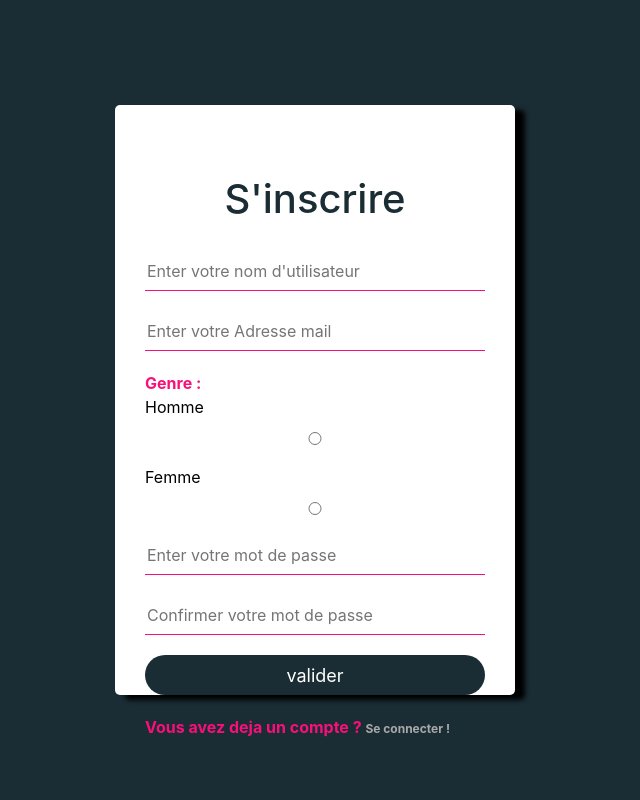
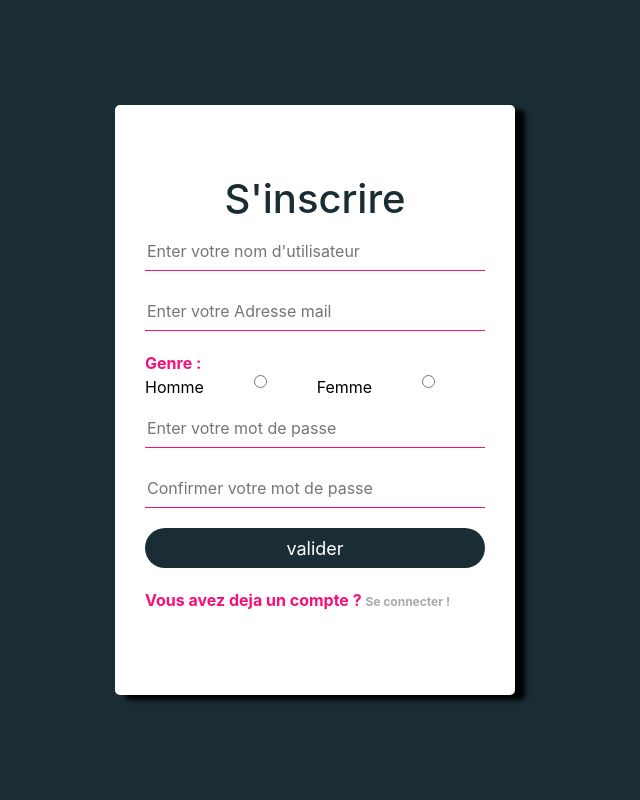
Before and after one commit to Nirdeo/LiveQuestion, a PHP site: page /inscription.php in a window 1280 px wide. Shown: the whole page, without its empty margins (325-965 px from the left). Run offline with PHP 8.4, Linux system fonts and the light colour scheme.

Commit message:
modification radio

```diff
--- a/inscription.php
+++ b/inscription.php
@@ -19,12 +19,14 @@
 			<h1>S'inscrire</h1>
 			<form>
 				<input type="text" name="" placeholder="Enter votre nom d'utilisateur">
-				<input type="text" name="" placeholder="Enter votre Adresse mail">
+				<input type="email" name="" placeholder="Enter votre Adresse mail">
 				<p>Genre :</p>
+				<div class="radioInput">
 					<label for="homme">Homme</label>
 					<input type="radio" id="homme" name="genre" value="Homme">
 					<label for="femme">Femme</label>
 					<input type="radio" id="femme" name="genre" value="Femme">
+				</div>
 				<input type="password" name="" placeholder="Enter votre mot de passe">
 				<input type="password" name="" placeholder="Confirmer votre mot de passe">
 				<input type="submit" name="" value="valider">
--- a/style/inscriptionStyle.css
+++ b/style/inscriptionStyle.css
@@ -39,7 +39,6 @@ body{
 
 h1{
 	margin: 0;
-	padding: 0 0 20px;
 	text-align: center;
 	font-size: 22px;
 	color: #1A2D34;
@@ -55,7 +54,7 @@ h1{
 	margin-bottom: 20px;
 }
 
-.loginBox input[type="text"], input[type="password"]{
+.loginBox input[type="text"], input[type="password"], input[type="email"]{
 	border: none;
 	border-bottom: 1px solid #F90F7A;
 	background: transparent;
@@ -67,6 +66,11 @@ h1{
 label{
 	color: #000;
 }
+
+.radioInput{
+	display: flex;
+}
+
 .loginBox input[type="submit"]{
 	border: none;
 	outline: none;
```
Lines whose indentation alone changed are shown as unchanged.
